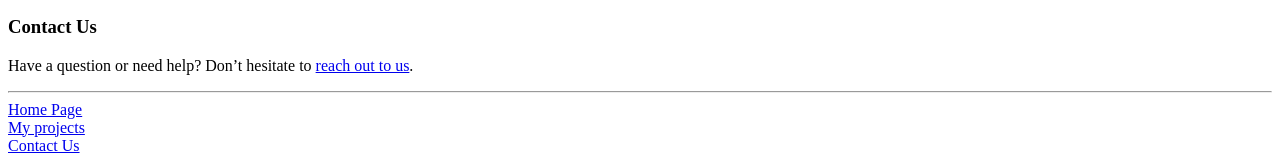
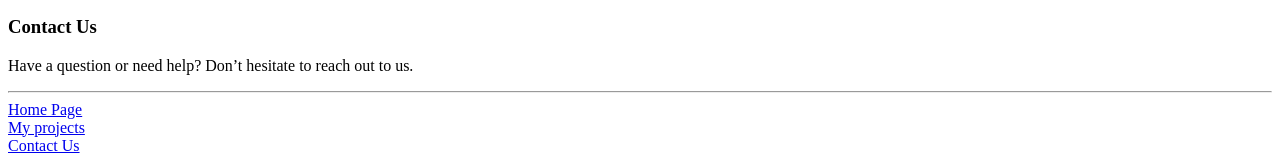
Before and after one commit to ali9727/Ali, a plain HTML site: page about us.html in a window 1280 px wide. Shown: the part 904-1059 px from the top of the page. Drawn offline with Linux system fonts and the light colour scheme.

Commit message:
Update about us.html

```diff
--- a/about us.html
+++ b/about us.html
@@ -32,7 +32,7 @@
   </ul>
 
   <h3>Contact Us</h3>
-  <p>Have a question or need help? Don’t hesitate to <a href="contact.html" target="_blank">reach out to us</a>.</p>
+  <p>Have a question or need help? Don’t hesitate to reach out to us.</p>
   <hr>
   <a href="index.html" target="_blank">Home Page</a><br>
   <a href="projects.html" target="_blank">My projects</a><br>
```
